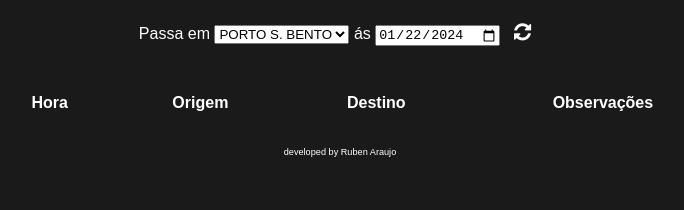
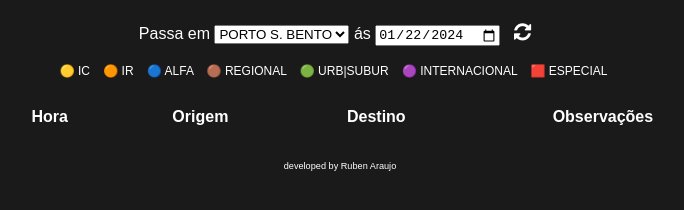
Before and after one commit to rubenaraujo/project_chronos, a plain HTML site: page index.html in a window 1280 px wide. Shown: the part 116-326 px from the top of the page, without its empty margins (300-984 px from the left). Drawn offline with Linux system fonts and the light colour scheme; no server answers.

Commit message:
Added subtitle
Signed-off-by: Ruben Araujo (CTW) <Ruben.Araujo@ctw.bmwgroup.com>

```diff
--- a/index.html
+++ b/index.html
@@ -28,6 +28,7 @@
             <input type="date" id="start-date" onchange="fetchData()"">
             <button id="fetch-button" onclick="fetchData()"><i class="fa fa-refresh"></i></button>
         </div>
+        <div id="subtitle"></div>
         <table id="data-table">
             <thead>
                 <tr>
--- a/script.js
+++ b/script.js
@@ -25,11 +25,11 @@ const services = {
     "URB|SUBUR": {
         "color": "&#128994"
     },
-    "ESPECIAL": {
-        "color": "&#8226;"
-    },
     "INTERNACIONAL": {
         "color": "&#128995"
+    },
+    "ESPECIAL": {
+        "color": "&#128997"
     }
 }
 
@@ -88,6 +88,16 @@ function clearData() {
     let table = document.getElementById('data-table');
     for (let i = table.rows.length - 1; i > 0; i--) {
         table.deleteRow(i);
+    }
+}
+
+function addSubtitle() {
+    let legend = document.getElementById('subtitle');
+    legend.innerHTML = "";
+    for (let key in services) {
+        let color = services[key].color;
+        let text = key;
+        legend.innerHTML += `<span style="color: ${color}; font-size: 20px;">${color}</span> ${text} &nbsp; &nbsp;`;
     }
 }
 
@@ -192,4 +202,5 @@ function addDataToTable(dataObject) {
 
 }
 
+addSubtitle();
 fetchData();
--- a/style.css
+++ b/style.css
@@ -30,6 +30,13 @@ button {
     font-size: 20px;
     cursor: pointer;
     outline: none;
+}
+
+#subtitle {
+    text-align: center;
+    vertical-align: middle;
+    border: none;
+    font-size: 12px;
 }
 
 .time {
@@ -116,11 +123,11 @@ tbody tr.hide {
         margin-right: 2px;
       }
 
-    /* Add responsive styles here */
     .time {
         flex-direction: column;
         align-items: center;
         padding-top: 0px;
+        padding-bottom: 0px;
     }
 
     #where-am-i, #start-date, #fetch-button {
@@ -130,6 +137,10 @@ tbody tr.hide {
 
     #data-table {
         margin: 0;
+    }
+
+    #subtitle {
+        font-size: 8px;
     }
 
     table {
```
